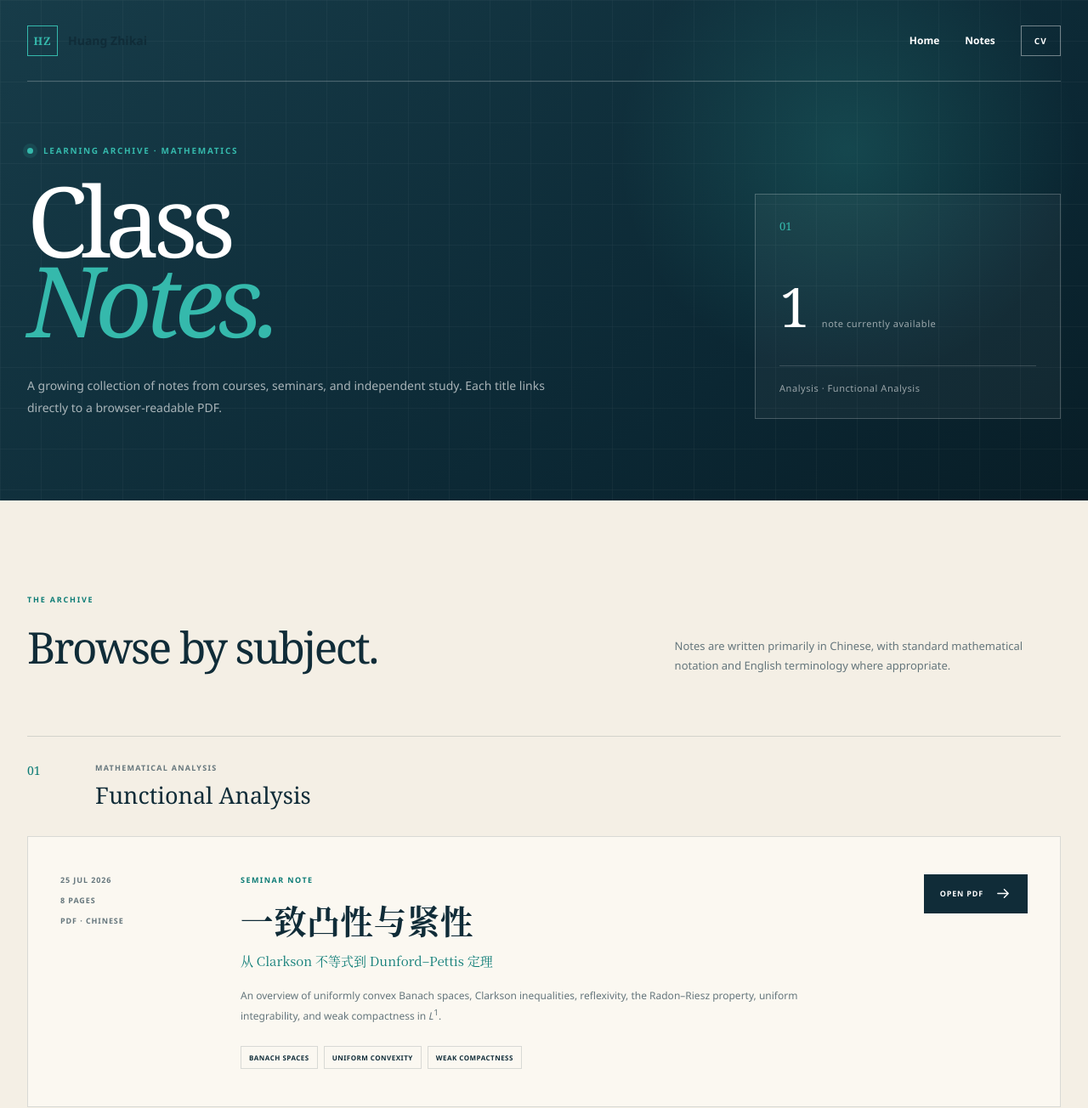
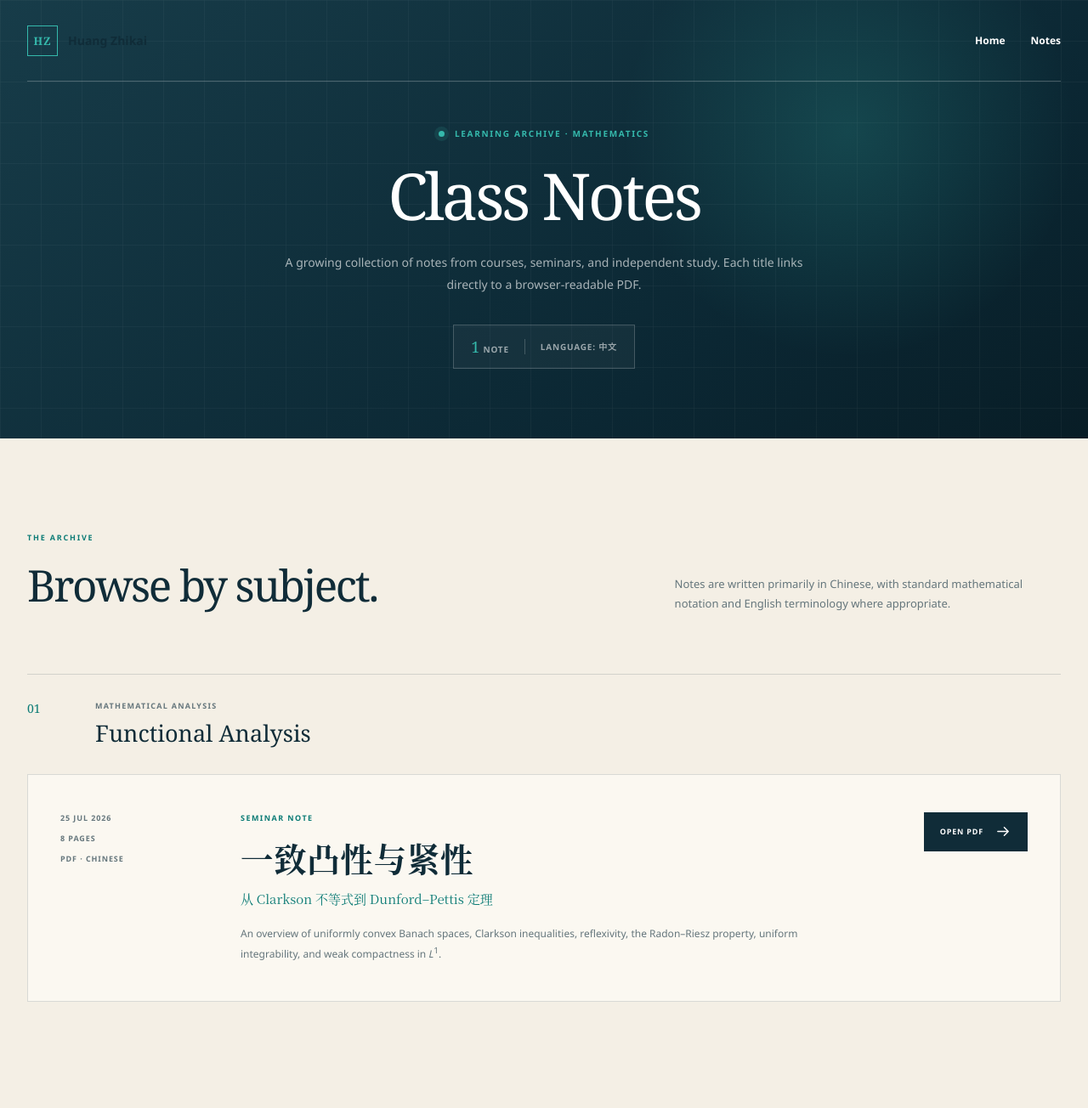
Before and after one commit to ZhikHuang/ZhikHuang.github.io, a plain HTML site: page class-notes.html in a window 1280 px wide. Shown: the top 1304 px of the page at 85% size. Drawn offline with Linux system fonts and the light colour scheme.

Commit message:
Add files via upload

```diff
--- a/class-notes.html
+++ b/class-notes.html
@@ -20,7 +20,6 @@
       <nav aria-label="Notes navigation">
         <a href="index.html">Home</a>
         <a href="#notes">Notes</a>
-        <a class="header-cv" href="Huang_Zhikai_CV.pdf" target="_blank" rel="noreferrer">CV</a>
       </nav>
     </header>
 
@@ -29,20 +28,17 @@
         <div class="hero-grid" aria-hidden="true"></div>
         <div class="hero-copy">
           <p class="eyebrow"><span></span>Learning archive · Mathematics</p>
-          <h1>Class<br /><em>Notes.</em></h1>
-          <p>
+          <h1>Class Notes</h1>
+          <p class="hero-description">
             A growing collection of notes from courses, seminars, and independent study.
             Each title links directly to a browser-readable PDF.
           </p>
+          <div class="archive-summary" aria-label="Archive summary">
+            <span><strong>1</strong> note</span>
+            <span class="summary-divider"></span>
+            <span>Language: 中文</span>
+          </div>
         </div>
-        <aside class="archive-summary" aria-label="Archive summary">
-          <span class="summary-index">01</span>
-          <div>
-            <strong>1</strong>
-            <span>note currently available</span>
-          </div>
-          <p>Analysis · Functional Analysis</p>
-        </aside>
       </section>
 
       <section class="notes-section" id="notes">
@@ -91,11 +87,6 @@
                 reflexivity, the Radon–Riesz property, uniform integrability, and weak
                 compactness in <i>L</i><sup>1</sup>.
               </p>
-              <div class="note-topics">
-                <span>Banach spaces</span>
-                <span>Uniform convexity</span>
-                <span>Weak compactness</span>
-              </div>
             </div>
             <a
               class="pdf-link"
--- a/notes.css
+++ b/notes.css
@@ -69,22 +69,14 @@ a { color: inherit; text-decoration: none; }
   color: var(--mint);
   transform: translateY(-1px);
 }
-.header-cv {
-  padding: 10px 15px;
-  border: 1px solid rgba(255, 255, 255, 0.42);
-  font-size: 10px;
-  letter-spacing: 0.12em;
-}
 
 .notes-hero {
   position: relative;
-  min-height: 580px;
+  min-height: 480px;
   overflow: hidden;
-  padding: 170px max(32px, calc((100vw - 1240px) / 2)) 96px;
+  padding: 150px max(32px, calc((100vw - 1240px) / 2)) 82px;
   display: grid;
-  grid-template-columns: 1.2fr 0.8fr;
-  align-items: end;
-  gap: 80px;
+  place-items: center;
   background:
     radial-gradient(circle at 78% 30%, rgba(53, 185, 172, 0.2), transparent 25%),
     linear-gradient(145deg, #173c49, #0b2733 70%, #081d26);
@@ -101,6 +93,10 @@ a { color: inherit; text-decoration: none; }
 }
 .hero-copy,
 .archive-summary { position: relative; z-index: 1; }
+.hero-copy {
+  width: min(100%, 760px);
+  text-align: center;
+}
 .eyebrow {
   display: flex;
   align-items: center;
@@ -111,6 +107,7 @@ a { color: inherit; text-decoration: none; }
   font-weight: 800;
   letter-spacing: 0.17em;
   text-transform: uppercase;
+  justify-content: center;
 }
 .eyebrow span {
   width: 7px;
@@ -122,56 +119,43 @@ a { color: inherit; text-decoration: none; }
 .hero-copy h1 {
   margin: 0;
   font-family: Georgia, "Times New Roman", serif;
-  font-size: clamp(70px, 9vw, 122px);
+  font-size: clamp(48px, 6vw, 76px);
   font-weight: 500;
-  letter-spacing: -0.065em;
-  line-height: 0.82;
+  letter-spacing: -0.045em;
+  line-height: 1;
 }
-.hero-copy h1 em {
-  color: var(--mint);
-  font-weight: 400;
-}
-.hero-copy > p:last-child {
+.hero-description {
   max-width: 620px;
-  margin: 40px 0 0;
+  margin: 28px auto 0;
   color: rgba(255, 255, 255, 0.64);
   font-size: 14px;
   line-height: 1.85;
 }
 .archive-summary {
-  justify-self: end;
-  width: min(100%, 360px);
-  padding: 28px;
-  border: 1px solid rgba(255, 255, 255, 0.22);
-  background: rgba(255, 255, 255, 0.04);
+  display: inline-flex;
+  align-items: center;
+  justify-content: center;
+  gap: 18px;
+  margin-top: 34px;
+  padding: 13px 20px;
+  border: 1px solid rgba(255, 255, 255, 0.2);
+  background: rgba(255, 255, 255, 0.035);
+  color: rgba(255, 255, 255, 0.57);
+  font-size: 10px;
+  font-weight: 700;
+  letter-spacing: 0.08em;
+  text-transform: uppercase;
 }
-.summary-index {
-  display: block;
+.archive-summary strong {
   color: var(--mint);
   font-family: Georgia, serif;
-  font-size: 13px;
+  font-size: 18px;
+  font-weight: 500;
 }
-.archive-summary div {
-  display: flex;
-  align-items: baseline;
-  gap: 14px;
-  margin-top: 42px;
-}
-.archive-summary strong {
-  font-family: Georgia, serif;
-  font-size: 64px;
-  font-weight: 400;
-}
-.archive-summary div span,
-.archive-summary p {
-  color: rgba(255, 255, 255, 0.57);
-  font-size: 11px;
-  letter-spacing: 0.05em;
-}
-.archive-summary p {
-  margin: 26px 0 0;
-  padding-top: 18px;
-  border-top: 1px solid rgba(255, 255, 255, 0.16);
+.summary-divider {
+  width: 1px;
+  height: 18px;
+  background: rgba(255, 255, 255, 0.2);
 }
 
 .notes-section {
@@ -297,20 +281,6 @@ a { color: inherit; text-decoration: none; }
   font-size: 12px;
   line-height: 1.8;
 }
-.note-topics {
-  display: flex;
-  flex-wrap: wrap;
-  gap: 7px;
-  margin-top: 24px;
-}
-.note-topics span {
-  padding: 7px 9px;
-  border: 1px solid var(--line);
-  font-size: 8px;
-  font-weight: 750;
-  letter-spacing: 0.06em;
-  text-transform: uppercase;
-}
 .pdf-link {
   display: inline-flex;
   min-height: 46px;
@@ -354,12 +324,8 @@ a:focus-visible {
 }
 
 @media (max-width: 800px) {
-  .notes-hero,
   .section-heading {
     grid-template-columns: 1fr;
-  }
-  .archive-summary {
-    justify-self: start;
   }
   .note-card {
     grid-template-columns: 1fr;
@@ -380,11 +346,15 @@ a:focus-visible {
   }
   .notes-header nav { gap: 16px; }
   .notes-hero {
-    min-height: 650px;
-    padding: 132px 20px 72px;
+    min-height: 470px;
+    padding: 128px 20px 68px;
   }
-  .hero-copy h1 { font-size: 68px; }
-  .archive-summary { width: 100%; }
+  .hero-copy h1 { font-size: 48px; }
+  .archive-summary {
+    width: 100%;
+    gap: 12px;
+    padding: 12px;
+  }
   .notes-section { padding: 80px 20px 96px; }
   .section-heading { gap: 22px; margin-bottom: 48px; }
   .subject-heading { grid-template-columns: 36px 1fr; }
```
